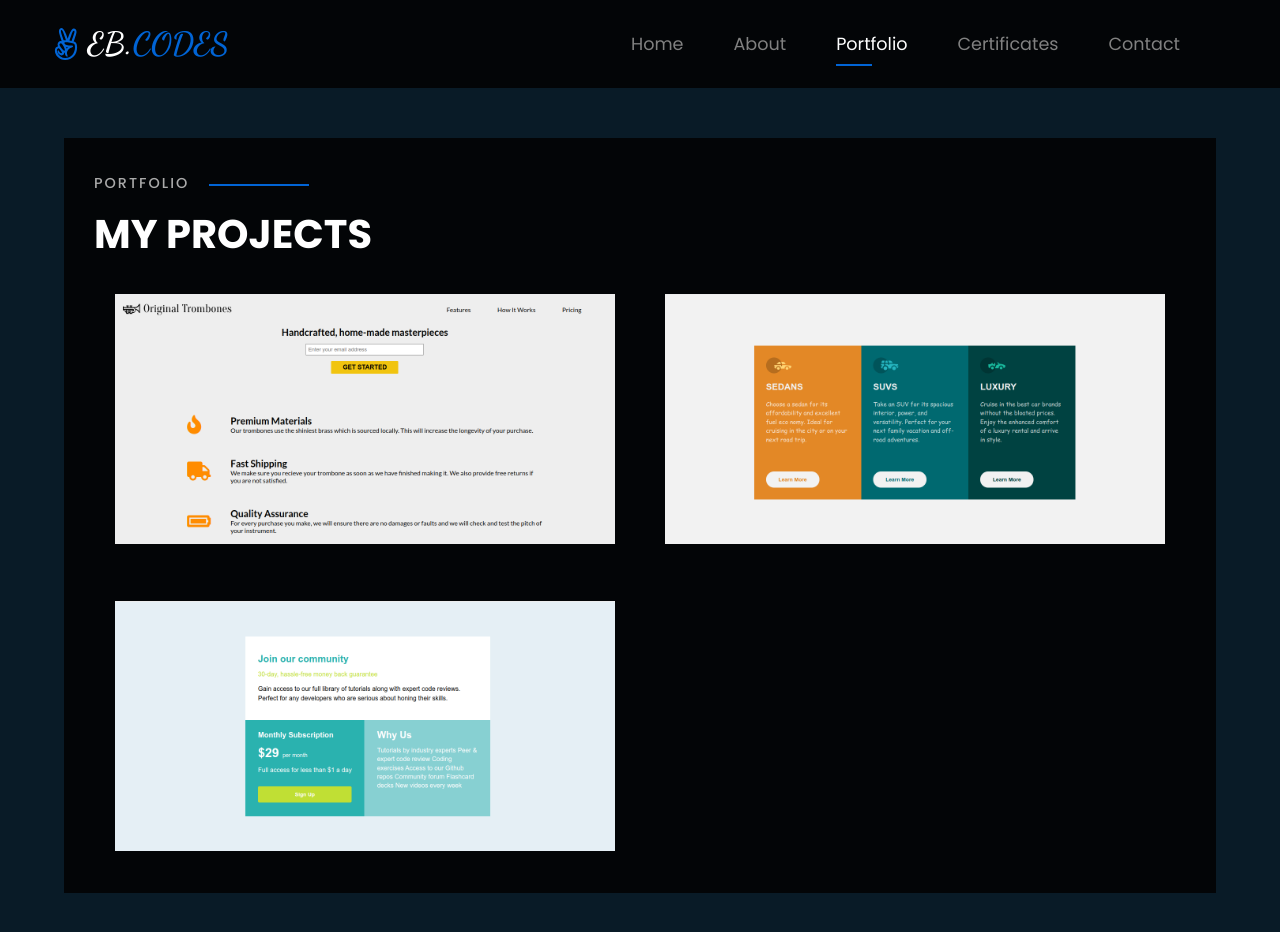
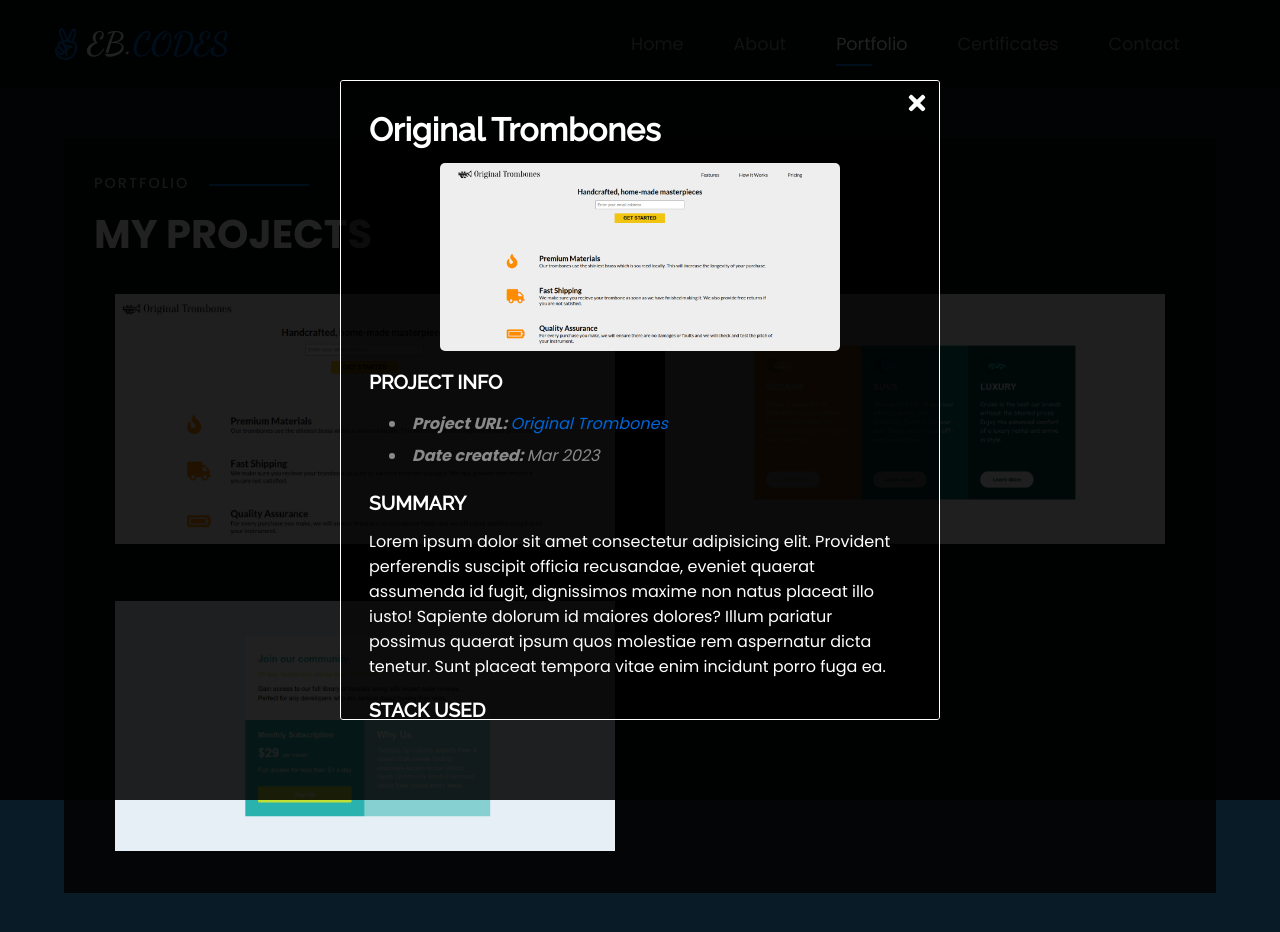
Before and after one commit to kwadwoambitious/My-Portfolio, a React (Create React App) app: page /portfolio in a window 1280 px wide. Shown: the top 932 px of the page. Built offline with nearby package versions, Linux system fonts and the light colour scheme.

Commit message:
Made changes to this file

```diff
--- a/src/App.css
+++ b/src/App.css
@@ -275,27 +275,63 @@
   top: 50%;
   left: 50%;
   transform: translate(-50%, -50%);
-  color: black;
-  background: #f1f1f1;
+  color: white;
+  background-color: rgba(0, 0, 0, 0.614);
   padding: 30px 28px;
   border-radius: 3px;
   max-width: 600px;
   width: 100%;
+  height: 80%;
   position: relative;
+  overflow-y: auto;
+  font-family: 'Raleway', sans-serif;
+  border: 1px solid white;
+}
+.modal h1{
+  margin-bottom: 15px;
 }
 .modal h2{
-  color: #0164d5;
+  font-size: 1.2em;
+  margin-bottom: 15px;
+}
+.modal > img{
+  max-width: 400px;
+  width: 100%;
+  border-radius: 5px;
+  display: block;
+  margin: 0 auto;
+  margin-bottom: 20px;
 }
 .modal p{
-  margin-top: 10px;
+  margin-bottom: 20px;
+  font-family: 'Poppins', sans-serif;
+}
+.modal a{
+  text-decoration: none;
+  color: #0164d5;
+  transition: color 0.2s ease-in-out;
+}
+.modal a:hover{
+  color: white;
+}
+.modal li{
+  margin-left: 20px;
+  color: #8a8a8a;
+  font-style: italic;
+  line-height: 2;
+}
+.modal li:last-of-type{
+  margin-bottom: 10px;
 }
 .close-modal {
   position: absolute;
   top: 10px;
   right: 10px;
   cursor: pointer;
-  color: #0164d5;
   font-size: 1.5em;
+}
+.modal .skill-content{
+  margin-top: 25px;
 }
 body.active-modal {
   overflow-y: hidden;
--- a/src/components/About.js
+++ b/src/components/About.js
@@ -127,8 +127,8 @@
   return (
     <>
       <motion.div
-        initial={{ scaleX: 0 }}
-        animate={{ scaleX: 1 }}
+        // initial={{ x: '100vw' }}
+        // animate={{ x: 0 }}
         // transition={{ type: 'spring', stiffness: 100 }}
 
         className='about-container'>
--- a/src/components/Home.js
+++ b/src/components/Home.js
@@ -6,8 +6,8 @@
   return (
     <>
         <motion.div
-            initial={{ scaleX: 0 }}
-            animate={{ scaleX: 1 }}
+            // initial={{ x: '100vw' }}
+            // animate={{ x: 0 }}
             // transition={{ type: 'spring', stiffness: 100 }}
 
             className="home">
--- a/src/components/Portfolio.js
+++ b/src/components/Portfolio.js
@@ -4,9 +4,13 @@
 import project1 from '../components/images/projects/project-1.png';
 import project2 from '../components/images/projects/project-2.png';
 import project3 from '../components/images/projects/project-3.png';
+import htmlImg from '../images/skills/html.png';
+import cssImg from '../images/skills/css.png';
+import javascriptImg from '../images/skills/javascript.png';
+
 
 const Portfolio = () => {
-  const [modal, setModal] = useState(false);
+  const [modal, setModal] = useState(true);
   const [modal2, setModal2] = useState(false);
   const [modal3, setModal3] = useState(false);
 
@@ -47,7 +51,14 @@
           exit={{ y: '100vh', opacity: 0 }}
 
           className='modal'>
-          <h2>Hello Modal 1</h2>
+          <h1>Original Trombones</h1>
+          <img src={project1} alt='project-1' onClick={toggleModal} />
+              <h2>PROJECT INFO</h2>
+              <p>
+                <li><b>Project URL: </b><a href="#" target='_blank' rel='noreferrer'>Original Trombones</a></li>
+                <li><b>Date created: </b>Mar 2023</li>
+              </p>
+              <h2>SUMMARY</h2>
               <p>
                 Lorem ipsum dolor sit amet consectetur adipisicing elit. Provident
                 perferendis suscipit officia recusandae, eveniet quaerat assumenda
@@ -56,6 +67,21 @@
                 quaerat ipsum quos molestiae rem aspernatur dicta tenetur. Sunt
                 placeat tempora vitae enim incidunt porro fuga ea.
               </p>
+              <h2>STACK USED</h2>
+              <div className="skill-content">
+              <div>
+                <img src={htmlImg} alt="html logo"/>
+                <p>HTML</p>
+              </div>
+              <div>
+                <img src={cssImg} alt="css logo"/>
+                <p>CSS</p>
+              </div>
+              <div>
+                <img src={javascriptImg} alt="javascript logo"/>
+                <p>JavaScript</p>
+              </div>
+      </div>
               <FaTimes className="close-modal" onClick={toggleModal} />
           </motion.div>
         </motion.div>
```
